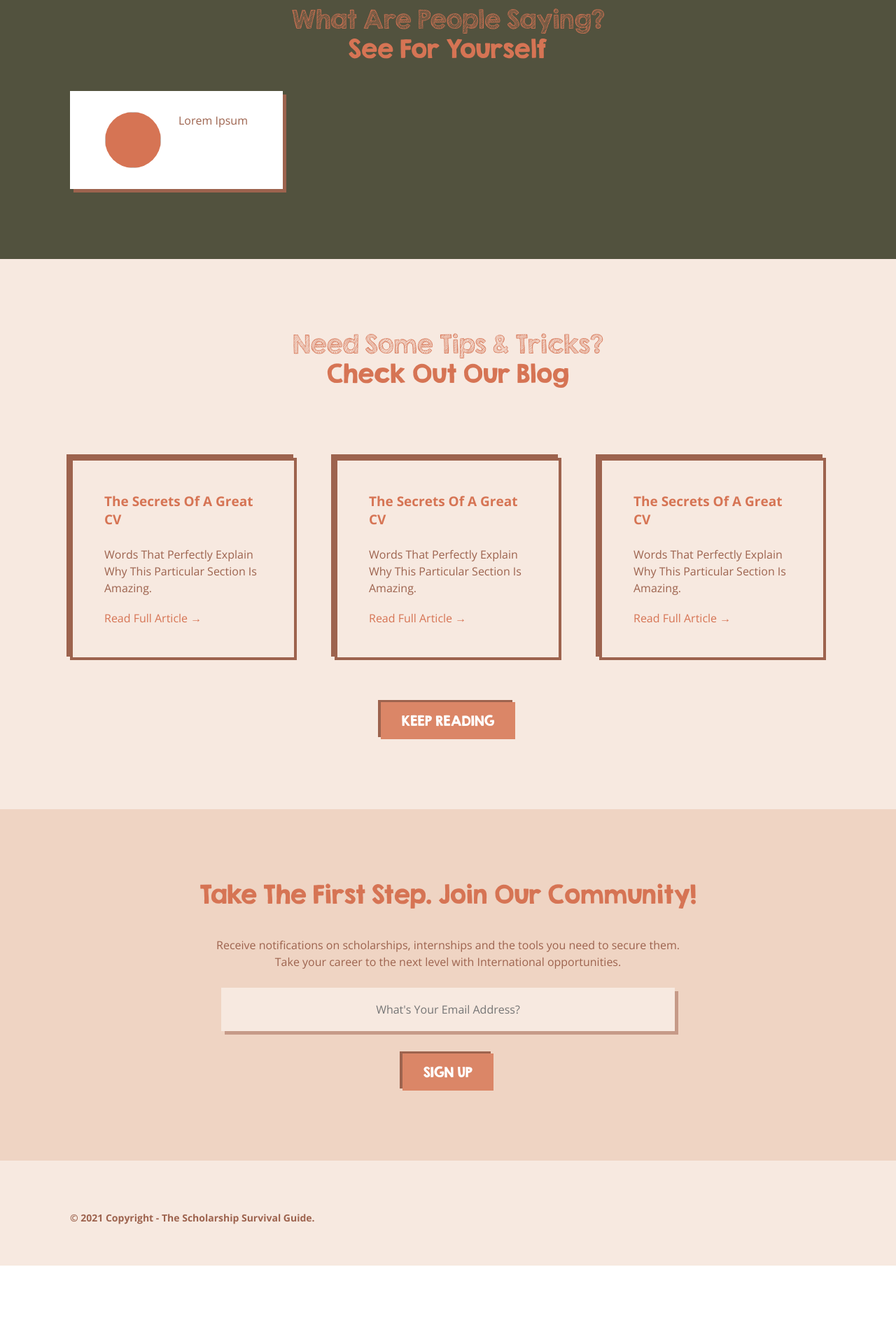
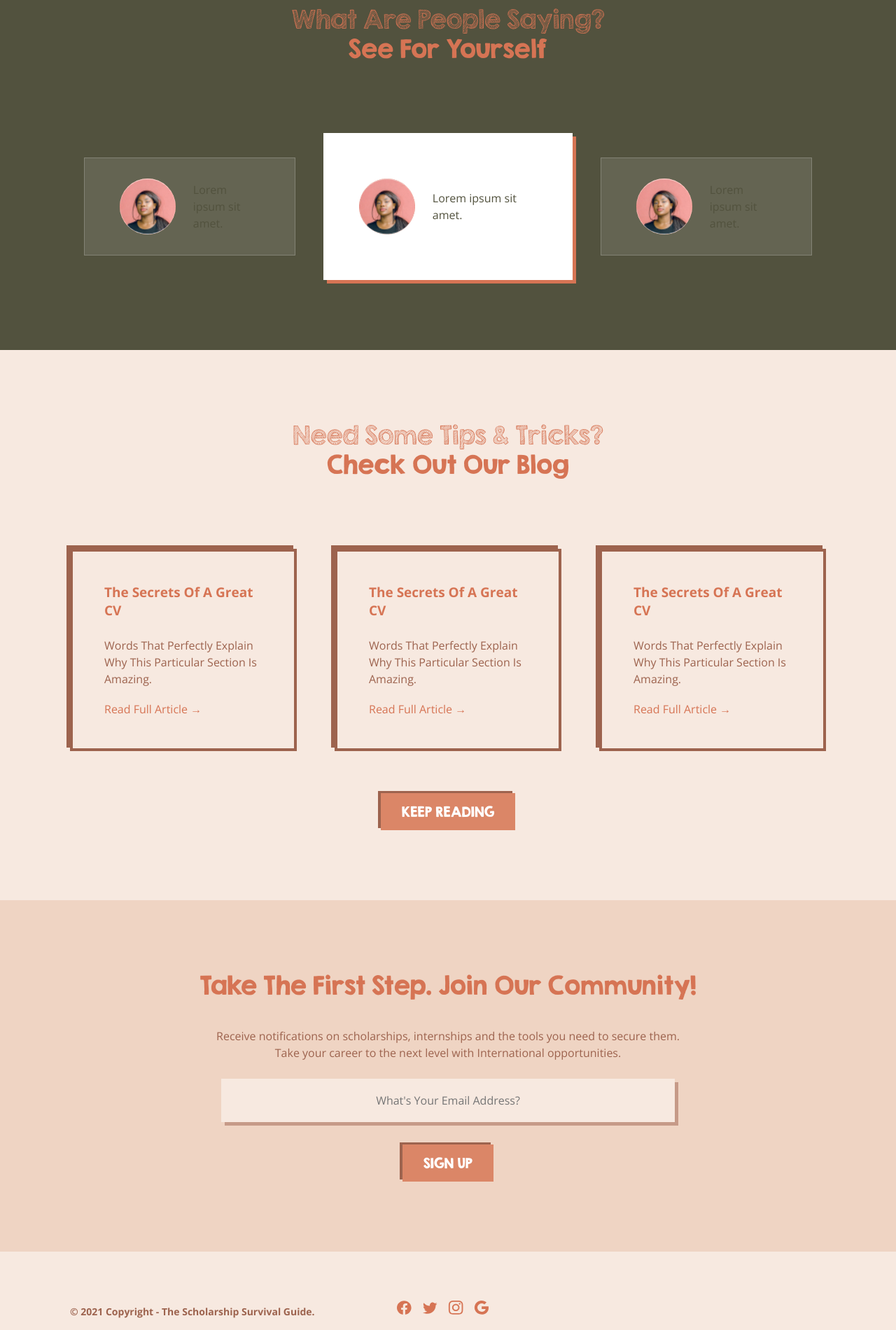
Before and after one commit to bourgeois247/scholarship-survival-guide, a website built with Parcel: page index.html in a window 1280 px wide. Shown: the part 2820-4720 px from the top of the page at 70% size. Before the commit the page ends 4628 px from the top, so only its background shows below. Built offline with nearby package versions, Linux system fonts and the light colour scheme.

Commit message:
complete v1

```diff
--- a/index.html
+++ b/index.html
@@ -141,9 +141,17 @@
         <h2 class="kg-solid">See For Yourself</h2>
       </div>
       <div class="content">
-        <div class="bubble">
-          <img class="photo" />
-          <p>Lorem Ipsum</p>
+        <div class="review">
+          <img class="photo" src="./assets/imgs/photo-dp-1.jpg" alt="review 1 image" />
+          <p class="text">Lorem ipsum sit amet.</p>
+        </div>
+        <div class="review active">
+          <img class="photo" src="./assets/imgs/photo-dp-1.jpg" alt="review 1 image" />
+          <p class="text">Lorem ipsum sit amet.</p>
+        </div>
+        <div class="review">
+          <img class="photo" src="./assets/imgs/photo-dp-1.jpg" alt="review 1 image" />
+          <p class="text">Lorem ipsum sit amet.</p>
         </div>
       </div>
     </section>
@@ -199,7 +207,21 @@
       </form>
     </section>
     <footer>
-      <p class="copy-copy">&copy; 2021 Copyright - The Scholarship Survival Guide.</copyright>
+      <p class="copy-copy">&copy; 2021 Copyright - The Scholarship Survival Guide.</p>
+      <div class="socials">
+        <a href="#">
+          <img src="./assets/imgs/facebook-logo.svg" alt="facebook logo" />
+        </a>
+        <a href="#">
+          <img src="./assets/imgs/twitter-logo.svg" alt="twitter logo" />
+        </a>
+        <a href="#">
+          <img src="./assets/imgs/ig-logo.svg" alt="ig logo" />
+        </a>
+        <a href="#">
+          <img src="./assets/imgs/google-logo.svg" alt="google logo" />
+        </a>
+      </div>
     </footer>
   </body>
 </html>
--- a/index.scss
+++ b/index.scss
@@ -165,7 +165,7 @@ p {
   .le-petit-banner {
     position: absolute;
     right: -2.375rem;
-    bottom: 10rem;
+    bottom: 15rem;
     width: 43rem;
 
     #banner-main, #banner-shadow {
@@ -303,12 +303,22 @@ p {
 #reviews {
   background-color: $dark-green;
 
-  .bubble {
+  .content {
     display: flex;
-    background-color: white;
-    width: fit-content;
+    justify-content: space-around;
+    align-items: center;
+    margin-top: remCalc(100);
+  }
+
+  .review {
+    display: flex;
+    align-items: center;
+    background-color: rgba(255, 255, 255, 0.1);
+    width: 28%;
+    height: remCalc(140);
     padding: remCalc(30) remCalc(50);
-    box-shadow: 5px 5px map-get($brown, darker);
+    border: 1px solid rgba(255, 255, 255, 0.2);
+    transition: all 300ms ease-out;
 
     .photo {
       background-color: map-get($brown, dark);
@@ -316,6 +326,23 @@ p {
       height: remCalc(80);
       margin-right: remCalc(25);
       border-radius: 50%;
+    }
+
+    .text {
+      color: $dark-green;
+    }
+
+    &:not(.active):hover {
+      background-color: white;
+      transition: all 300ms ease-in;
+    }
+
+    &.active {
+      background-color: rgba(255, 255, 255, 1);
+      width: 33%;
+      height: remCalc(210);
+      box-shadow: 5px 5px 0 map-get($brown, dark);
+      transition: all 300ms ease-in;
     }
   }
 }
@@ -377,16 +404,28 @@ p {
 }
 
 footer {
-  display: flex;
-  align-items: center;
+  display: grid;
+  grid-template-columns: 1fr max-content 1fr;
   background-color: map-get($pink, dark);
   height: remCalc(150);
   padding: remCalc(60) remCalc(100);
 
   .copy-copy {
+    justify-self: flex-start;
     margin-top: remCalc(14);
     color: map-get($brown, darker);
     font-size: remCalc(14);
     font-weight: bold;
   }
+
+  .socials {
+    display: flex;
+    align-items: center;
+    justify-content: space-between;
+
+    a {
+      display: inline-block;
+      margin-right: remCalc(15);
+    }
+  }
 }
```
Also changed, not shown: assets/imgs/twitter-logo.svg (renamed from assets/imgs/twitter.svg).
